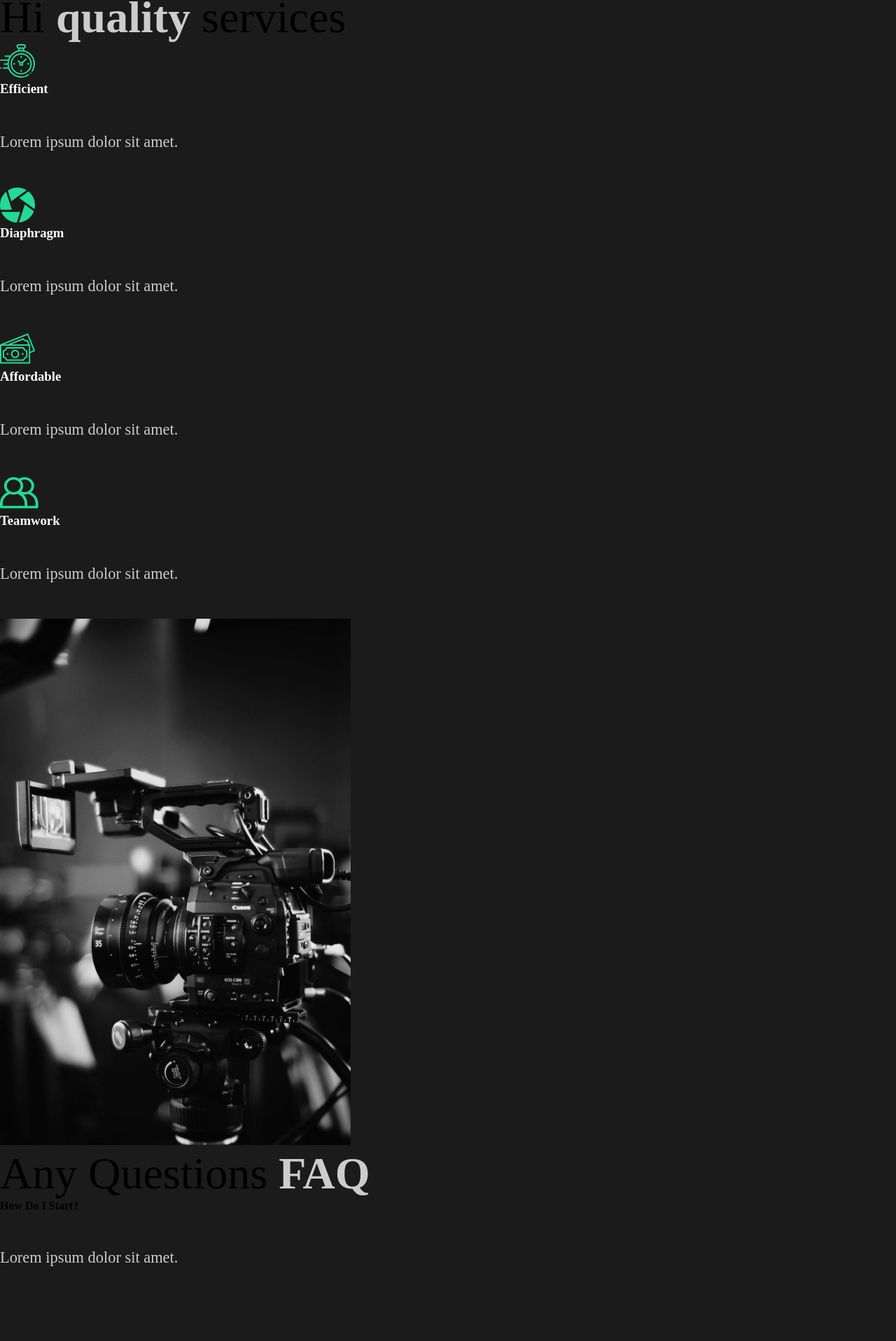
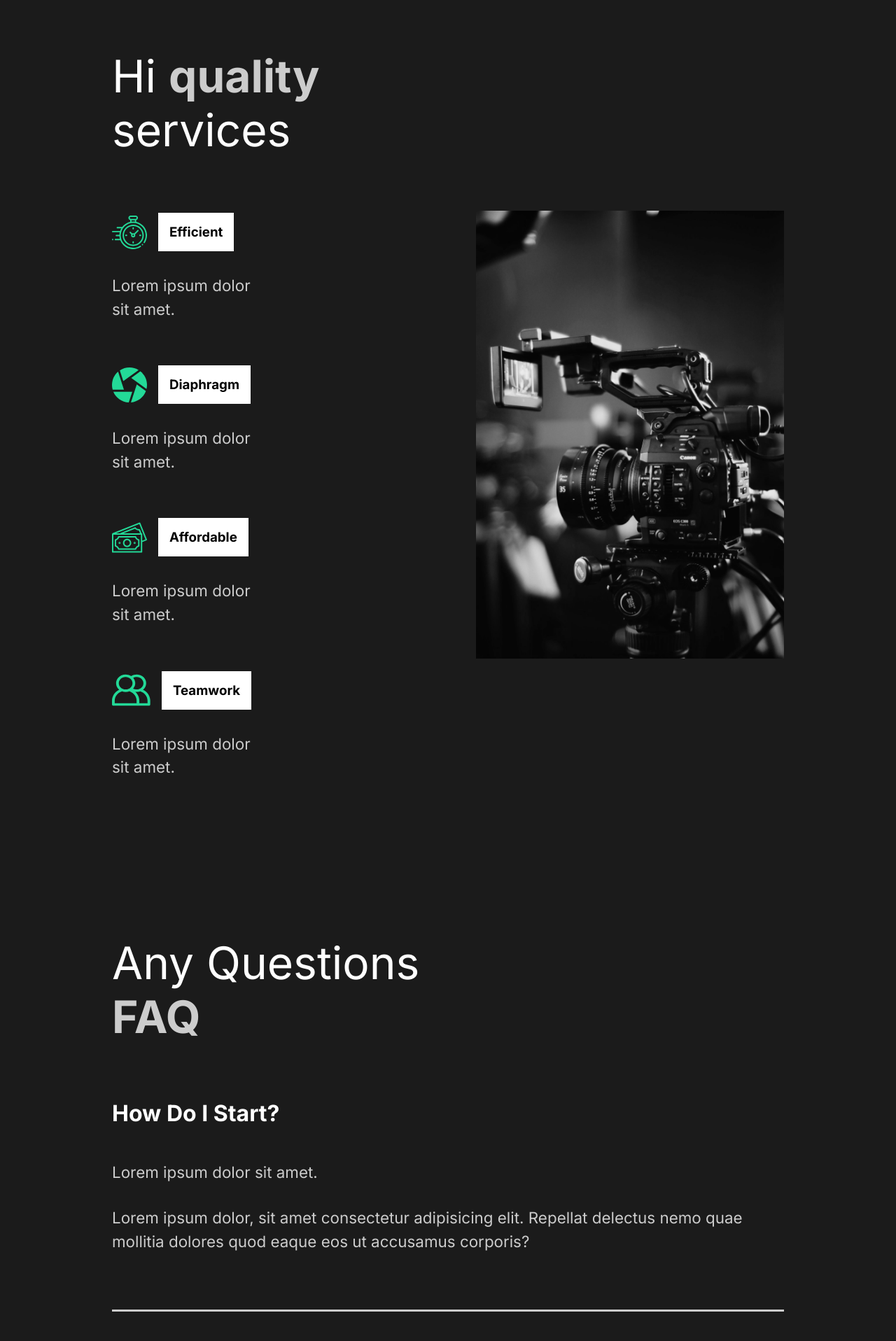
Before and after one commit to arielvergarautn/capture, a React (Create React App) app: page / in a window 1280 px wide. Shown: the part 853-2769 px from the top of the page at 70% size. Built offline with nearby package versions, Linux system fonts and the light colour scheme.

Commit message:
faq section

```diff
--- a/public/index.html
+++ b/public/index.html
@@ -1,14 +1,12 @@
 <!DOCTYPE html>
 <html lang="en">
+
 <head>
   <meta charset="utf-8" />
   <link rel="icon" href="%PUBLIC_URL%/favicon.ico" />
   <meta name="viewport" content="width=device-width, initial-scale=1" />
   <meta name="theme-color" content="#000000" />
-    <meta
-      name="description"
-      content="Web site created using create-react-app"
-    />
+  <meta name="description" content="Web site created using create-react-app" />
   <link rel="apple-touch-icon" href="%PUBLIC_URL%/logo192.png" />
   <!--
       manifest.json provides metadata used when your web app is installed on a
@@ -24,8 +22,11 @@
       work correctly both with client-side routing and a non-root public URL.
       Learn how to configure a non-root public URL by running `npm run build`.
     -->
+  <link rel="preconnect" href="https://fonts.gstatic.com">
+  <link href="https://fonts.googleapis.com/css2?family=Inter:wght@400;700&family=Lobster&display=swap" rel="stylesheet">
   <title>React App</title>
 </head>
+
 <body>
   <noscript>You need to enable JavaScript to run this app.</noscript>
   <div id="root"></div>
@@ -40,4 +41,5 @@
       To create a production bundle, use `npm run build` or `yarn build`.
     -->
 </body>
+
 </html>
--- a/src/components/AboutSection.js
+++ b/src/components/AboutSection.js
@@ -3,7 +3,7 @@ import home1 from '../img/home1.png'
 
 const AboutSection = () => {
     return (
-        <div className='about'>
+        <div className='about layout'>
             <div className="description">
                 <div className="title">
                     <div className="hide">
--- a/src/components/FaqSection.js
+++ b/src/components/FaqSection.js
@@ -2,7 +2,7 @@ import React from 'react'
 
 const FaqSection = () => {
     return (
-        <div className='faq'>
+        <div id='faq' className='layout'>
             <h2>Any Questions <span>FAQ</span></h2>
             <div className="question">
                 <h4>How Do I Start?</h4>
@@ -11,6 +11,7 @@ const FaqSection = () => {
                     <p>Lorem ipsum dolor, sit amet consectetur adipisicing elit.
                         Repellat delectus nemo quae mollitia dolores quod eaque eos ut accusamus corporis?</p>
                 </div>
+                <div className="faq-line"></div>
             </div>
             <div className="question">
                 <h4>Daily Schedule</h4>
@@ -19,6 +20,7 @@ const FaqSection = () => {
                     <p>Lorem ipsum dolor, sit amet consectetur adipisicing elit.
                         Repellat delectus nemo quae mollitia dolores quod eaque eos ut accusamus corporis?</p>
                 </div>
+                <div className="faq-line"></div>
             </div>
             <div className="question">
                 <h4>Different Payment Method</h4>
@@ -27,6 +29,7 @@ const FaqSection = () => {
                     <p>Lorem ipsum dolor, sit amet consectetur adipisicing elit.
                         Repellat delectus nemo quae mollitia dolores quod eaque eos ut accusamus corporis?</p>
                 </div>
+                <div className="faq-line"></div>
             </div>
             <div className="question">
                 <h4>What Products Do You Offer?</h4>
@@ -35,6 +38,7 @@ const FaqSection = () => {
                     <p>Lorem ipsum dolor, sit amet consectetur adipisicing elit.
                         Repellat delectus nemo quae mollitia dolores quod eaque eos ut accusamus corporis?</p>
                 </div>
+                <div className="faq-line"></div>
             </div>
         </div>
     )
--- a/src/components/ServicesSection.js
+++ b/src/components/ServicesSection.js
@@ -8,7 +8,7 @@ import home2 from '../img/home2.png'
 
 const ServicesSection = () => {
     return (
-        <div className='services'>
+        <div id='services' className='layout'>
             <div className="description">
                 <h2>Hi <span>quality</span> services</h2>
                 <div className="cards">
@@ -16,29 +16,29 @@ const ServicesSection = () => {
                         <div className="icon">
                             <img src={clock} alt="Clock" />
                             <h3>Efficient</h3>
-                            <p>Lorem ipsum dolor sit amet.</p>
                         </div>
+                        <p>Lorem ipsum dolor sit amet.</p>
                     </div>
                     <div className="card">
                         <div className="icon">
                             <img src={diaphragm} alt="Diaphragm" />
                             <h3>Diaphragm</h3>
-                            <p>Lorem ipsum dolor sit amet.</p>
                         </div>
+                        <p>Lorem ipsum dolor sit amet.</p>
                     </div>
                     <div className="card">
                         <div className="icon">
                             <img src={money} alt="Clock" />
                             <h3>Affordable</h3>
-                            <p>Lorem ipsum dolor sit amet.</p>
                         </div>
+                        <p>Lorem ipsum dolor sit amet.</p>
                     </div>
                     <div className="card">
                         <div className="icon">
                             <img src={teamwork} alt="Teamwork" />
                             <h3>Teamwork</h3>
-                            <p>Lorem ipsum dolor sit amet.</p>
                         </div>
+                        <p>Lorem ipsum dolor sit amet.</p>
                     </div>
                 </div>
             </div>
--- a/src/pages/AboutUs.js
+++ b/src/pages/AboutUs.js
@@ -3,9 +3,6 @@ import React from 'react'
 import AboutSection from '../components/AboutSection'
 import ServicesSection from '../components/ServicesSection'
 import FaqSection from '../components/FaqSection'
-
-//Styles
-import '../styles/aboutUs.scss'
 
 const AboutUs = () => {
     return (
--- /dev/null
+++ b/src/styles/_faqSection.scss
@@ -0,0 +1,26 @@
+#faq{
+    display: block;
+    span{
+        display: block;
+    }
+    h2{
+        padding-bottom: 2rem;
+        font-weight: lighter;
+    }
+    .faq-line{
+        background: #ccc;
+        height: 0.2rem;
+        margin: 2rem 0rem;
+        width: 100%;
+    }
+    .question{
+        padding: 3rem 0rem;
+        cursor: pointer;
+    }
+    .answer{
+        padding: 2rem 0rem;
+        p{
+            padding: 1rem 0rem;
+        }
+    }
+}
--- /dev/null
+++ b/src/styles/_servicesSection.scss
@@ -0,0 +1,26 @@
+#services{
+    h2{
+        padding-bottom: 5rem;
+    }
+    p{
+        width: 70%;
+        padding: 2rem 0rem 4rem 0rem;
+    }
+    .cards{
+        display: flex;
+        flex-wrap: wrap;
+        .card{
+            flex-basis: 20rem;
+            .icon{
+                display: flex;
+                align-items: center;
+                h3{
+                    margin-left: 1rem;
+                    background: white;
+                    color:black;
+                    padding: 1rem;
+                }
+            }
+        }
+    }
+}
--- a/src/styles/aboutUs.scss
+++ /dev/null
@@ -1,28 +0,0 @@
-.about{
-    min-height: 90vh;
-    display: flex;
-    align-items: center;
-    justify-content: space-between;
-    padding: 5rem 10rem;
-    color: white;
-
-    .description{
-        flex: 1;
-        padding-right: 5rem;
-        h2{
-            font-weight: lighter;
-        }
-    }
-    .image{
-        flex: 1;
-        overflow: hidden;
-        img{
-            width: 100%;
-            height: 80vh;
-            object-fit: cover;
-        }
-    }
-    .hide{
-        overflow: hidden;
-    }
-}
--- a/src/styles/app.scss
+++ b/src/styles/app.scss
@@ -1,3 +1,5 @@
+@import 'servicesSection';
+@import 'faqSection';
 *{
     margin: 0;
     padding: 0;
@@ -6,6 +8,7 @@
 
 body{
     background: #1b1b1b;
+    font-family: 'Inter', sans-serif;
 }
 
 button{
@@ -17,6 +20,7 @@ button{
     background: transparent;
     color: white;
     transition: all 0.5s ease;
+    font-family: 'Inter', sans-serif;
     &:hover{
         background-color: #23d997;
         color: white;
@@ -32,6 +36,7 @@ h3{
 }
 h4{
     font-weight: bold;
+    font-size: 2rem;
 }
 a{
     font-size: 1.1rem;
@@ -46,3 +51,32 @@ p{
     font-size: 1.4rem;
     line-height: 150%;
 }
+
+.layout{
+    min-height: 90vh;
+    display: flex;
+    align-items: center;
+    justify-content: space-between;
+    padding: 5rem 10rem;
+    color: white;
+
+    .description{
+        flex: 1;
+        padding-right: 5rem;
+        h2{
+            font-weight: lighter;
+        }
+    }
+    .image{
+        flex: 1;
+        overflow: hidden;
+        img{
+            width: 100%;
+            height: 80vh;
+            object-fit: cover;
+        }
+    }
+    .hide{
+        overflow: hidden;
+    }
+}
```
Also changed, not shown: 1 other file (tests, documents, lock files or other folders). Lines whose indentation alone changed are shown as unchanged.
